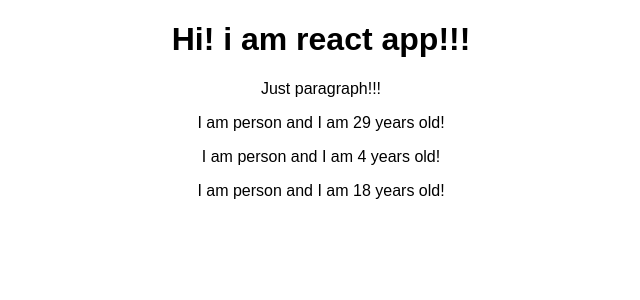
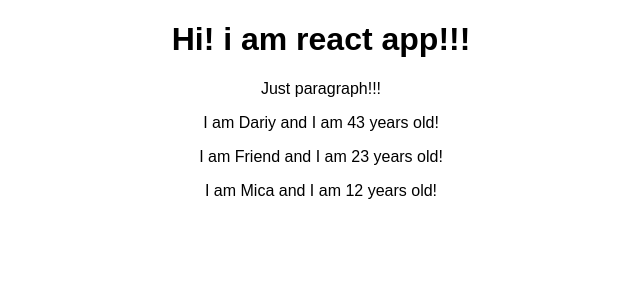
Before and after one commit to VKuzmich/my-app, a React (Create React App) app: page / in a window 1280 px wide. Shown: the top 300 px of the page, without its empty margins (319-959 px from the left). Built offline with nearby package versions, Linux system fonts and the light colour scheme.

Commit message:
00037_props in app

```diff
--- a/src/App.js
+++ b/src/App.js
@@ -8,9 +8,9 @@ class App extends Component {
           <div className="App">
             <h1>Hi! i am react app!!!</h1>
             <p>Just paragraph!!!</p>
-            <Person />
-            <Person />
-            <Person />
+            <Person name="Dariy" age='43'/>
+              <Person name="Friend" age='23'> My hobbies: hiking! </Person>
+            <Person name="Mica" age='12'/>
           </div>
       );
       //   return React.createElement('div',  {className: 'App'}, React.createElement('h1', null, 'Hi, i\'m React App!!!') )
--- a/src/Person/Person.js
+++ b/src/Person/Person.js
@@ -1,6 +1,6 @@
 import React from 'react';
 
-const person = () => {
-    return <p>I am person and I am {Math.floor(Math.random() * 30)} years old! </p>
+const person = (props) => {
+    return <p>I am {props.name} and I am {props.age} years old! </p>
 };
 export default person;
```
